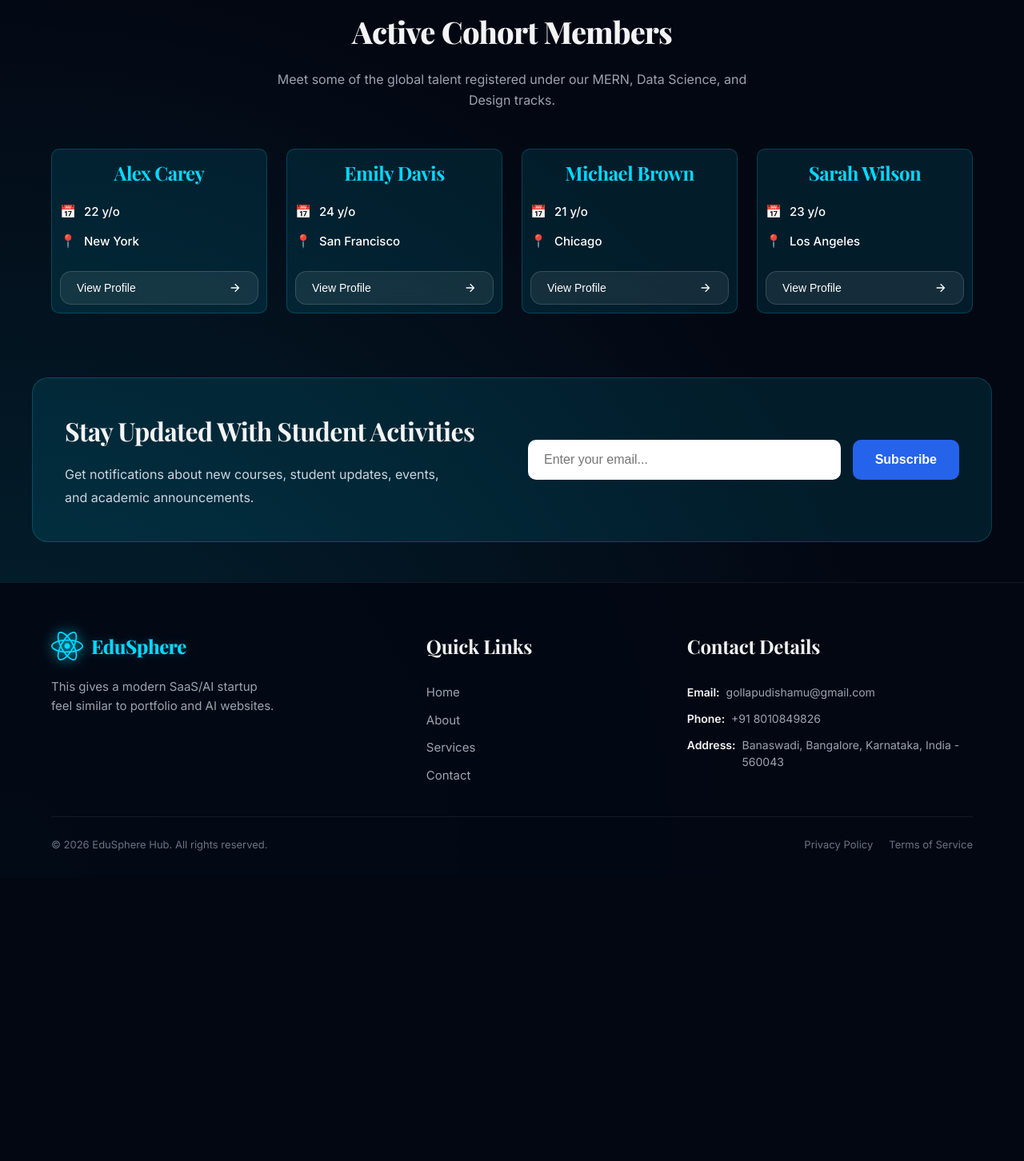
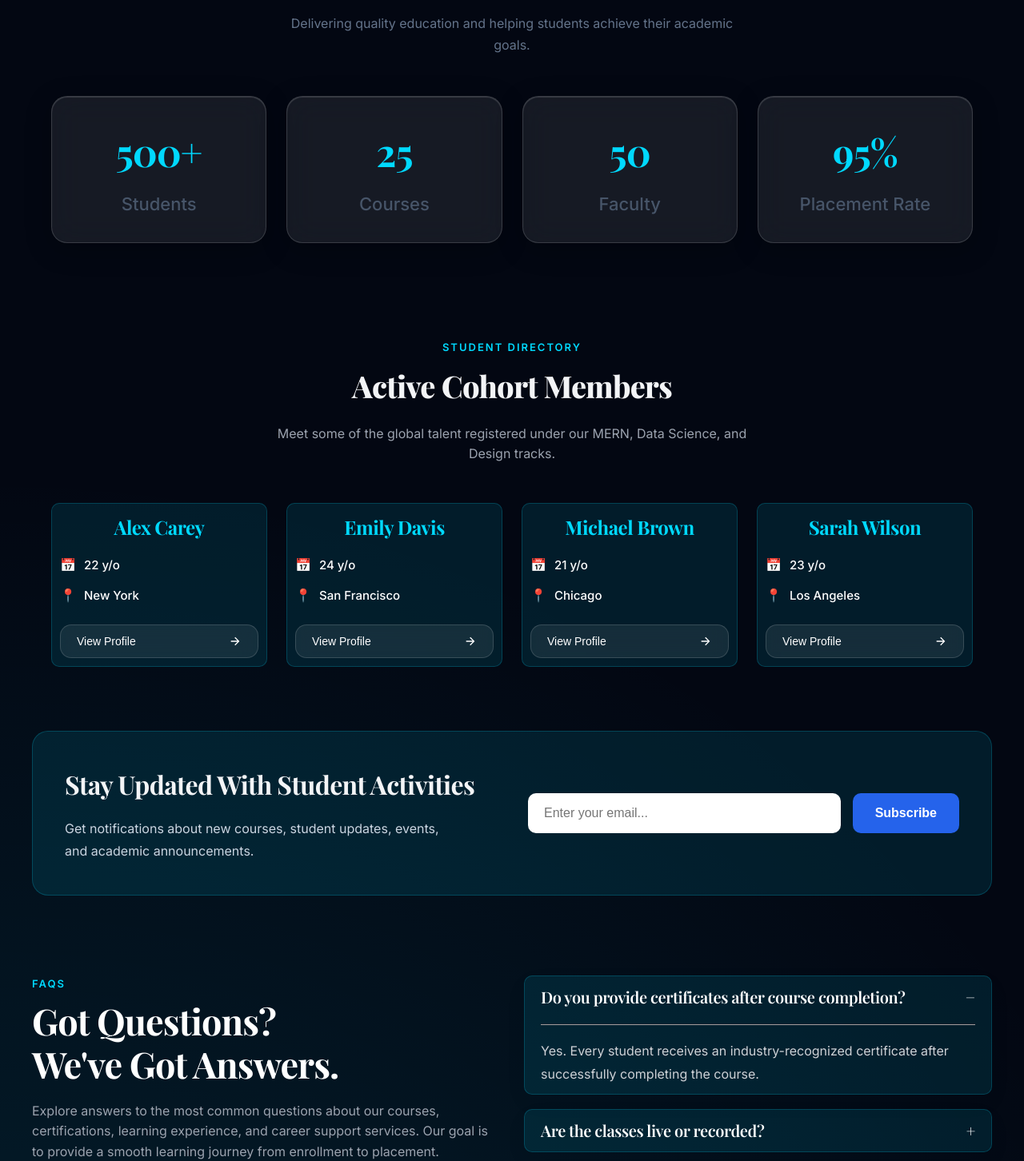
Before and after one commit to Shamu-0119/student-management-app, a React (Vite) app: page / in a window 1280 px wide. Shown: the part 1099-2551 px from the top of the page at 80% size. Before the commit the page ends 2196 px from the top, so only its background shows below. Built offline with nearby package versions, Linux system fonts and the light colour scheme.

Commit message:
FAQs section added

```diff
--- a/src/App.css
+++ b/src/App.css
@@ -230,6 +230,72 @@
     }
 }
 
+.stats-section {
+  padding: 40px 0;
+  background: #030712;
+}
+.section-heading {
+  text-align: center;
+  margin-bottom: 50px;
+}
+.section-heading h2 {
+  font-size: 2.5rem;
+  margin-bottom: 10px;
+}
+.section-heading p {
+  max-width: 600px;
+  margin: 0 auto;
+  color: #64748b;
+  line-height: 1.7;
+}
+.stats-grid {
+  display: grid;
+  grid-template-columns: repeat(4, 1fr);
+  gap: 25px;
+}
+.stat-card {
+    background: rgba(255, 255, 255, 0.08);
+
+    backdrop-filter: blur(18px);
+    -webkit-backdrop-filter: blur(18px);
+
+    border: 1px solid rgba(255, 255, 255, 0.15);
+
+    border-radius: 20px;
+    padding: 30px 20px;
+    text-align: center;
+
+    position: relative;
+    overflow: hidden;
+
+    box-shadow:
+        0 8px 32px rgba(0, 0, 0, 0.25),
+        inset 0 1px 1px rgba(255, 255, 255, 0.15);
+
+    transition: all 0.4s ease;
+}
+.stat-card:hover {
+    transform: translateY(-10px);
+    background: rgba(255, 255, 255, 0.12);
+    border-color: rgba(255, 255, 255, 0.25);
+    box-shadow:
+        0 15px 40px rgba(255, 255, 255, 0.08),
+        0 0 30px rgba(255, 255, 255, 0.05);
+}
+
+.stat-card:hover::before {
+    left: 180%;
+}
+.stat-card h3 {
+  font-size: 3rem;
+  color: #00d9ff;
+  margin-bottom: 10px;
+}
+.stat-card p {
+    color: #475569;
+    font-weight: 500;
+    font-size: 22px;
+}
 
 @media(max-width:768px){
 
--- a/src/App.jsx
+++ b/src/App.jsx
@@ -9,6 +9,7 @@ import './App.css'
 import About from './components/About'
 import {useState} from 'react';
 import Subscription from './components/Subscription.jsx';
+import Faq from './components/Faq.jsx';
 
 
 const students = [
@@ -46,6 +47,29 @@ const students = [
   }
 ];
 
+const stats = [
+{
+    id: 1,
+    number: "500+",
+    title: "Students"
+  },
+  {
+    id: 2,
+    number: "25",
+    title: "Courses"
+  },
+  {
+    id: 3,
+    number: "50",
+    title: "Faculty"
+  },
+  {
+    id: 4,
+    number: "95%",
+    title: "Placement Rate"
+  }
+];
+
 
 function App() {
 
@@ -58,6 +82,30 @@ function App() {
       <Banner />
 
        <About />
+
+
+       <section className="stats-section">
+          <div className="container">
+
+            <div className="section-heading">
+              <h2>Our Achievements</h2>
+              <p>
+                Delivering quality education and helping students
+                achieve their academic goals.
+              </p>
+            </div>
+
+            <div className="stats-grid">
+              {stats.map((stat) => (
+                <div className="stat-card" key={stat.id}>
+                  <h3>{stat.number}</h3>
+                  <p>{stat.title}</p>
+                </div>
+              ))}
+            </div>
+
+          </div>
+        </section>
 
        <section className="cards-section">
           <div className="container">
@@ -123,6 +171,7 @@ function App() {
 
         <Subscription />
 
+          <Faq />
 
 
       <Footer />
--- /dev/null
+++ b/src/components/Faq.css
@@ -0,0 +1,91 @@
+.faq-section {
+    display: grid;
+    grid-template-columns: 1fr 1fr;
+    gap: 30px;
+    padding: 50px 0px;
+}
+.faq-tag{
+    color: var(--color-accent);
+    text-transform: uppercase;
+    font-size: 13px;
+    font-weight: 600;
+    letter-spacing: 2px;
+    margin-bottom: 8px;
+    display: block;
+}
+.faq-left h2{
+    font-size:45px;
+    line-height:1.2;
+    margin-bottom:20px;
+    color:#fff;
+}
+.faq-left p{
+    color: var(--text-secondary);
+    max-width: 600px;
+    font-size: 16px;
+}
+.faq-stats{
+    display:flex;
+    gap:40px;
+}
+.faq-stats h3{
+    font-size:36px;
+    color:#2563eb;
+    margin-bottom:5px;
+}
+.faq-stats span{
+    color:#6b7280;
+    font-size:14px;
+}
+.faq-right {
+    width: 100%;
+    border-radius: 10px;
+    margin-bottom: 18px;
+    padding: 10px 20px;
+    transition: all .3s ease;
+    box-shadow: 0 10px 30px rgba(0,0,0,.04);
+    background: rgba(0, 217, 255, 0.1);
+    border: 1px solid rgba(0, 217, 255, 0.2);
+    color: var(--color-accent);
+}
+.faq-right:hover{
+    transform:translateY(-3px);
+    box-shadow:0 20px 40px rgba(0,0,0,.08);
+}
+.faq-question {
+    cursor: pointer;
+    font-size: 20px;
+    font-weight: 600;
+    color: #fff;
+    display: flex;
+    justify-content: space-between;
+    align-items: center;
+    margin: 0;
+}
+.faq-right span{
+    color:#fff;
+    font-weight: 600;
+}
+.faq-answer{
+    margin-top:18px;
+    color:#cfd1d6;
+    line-height:1.8;
+    font-size:16px;
+    border-top:1px solid #a69c9c;
+    padding-top:18px;
+}
+
+@media(max-width:991px){
+    .faq-section{
+        flex-direction:column;
+        gap:40px;
+    }
+    .faq-left{
+        width:100%;
+        position:relative;
+        top:auto;
+    }
+    .faq-left h2{
+        font-size:36px;
+    }
+}
--- /dev/null
+++ b/src/components/Faq.jsx
@@ -0,0 +1,95 @@
+import {useState} from 'react';
+import './Faq.css';
+
+const faqs = [
+  {
+    id: 1,
+    question: "Do you provide certificates after course completion?",
+    answer:
+      "Yes. Every student receives an industry-recognized certificate after successfully completing the course."
+  },
+  {
+    id: 2,
+    question: "Are the classes live or recorded?",
+    answer:
+      "We provide live instructor-led sessions along with lifetime access to recorded lectures."
+  },
+  {
+    id: 3,
+    question: "Do you offer placement assistance?",
+    answer:
+      "Yes. We provide resume building, mock interviews, portfolio guidance, and placement support."
+  },
+  {
+    id: 4,
+    question: "Can beginners enroll in the courses?",
+    answer:
+      "Absolutely. Our beginner-friendly curriculum is designed for students with little or no prior experience."
+  },
+  {
+    id: 5,
+    question: "What is the duration of the programs?",
+    answer:
+      "Course durations vary from 6 weeks to 6 months depending on the specialization and learning track."
+  },
+  {
+    id: 6,
+    question: "Will I get access to projects?",
+    answer:
+      "Yes. Students work on real-world projects that help build practical skills and strengthen portfolios."
+  }
+];
+
+
+function Faq(){
+
+    const [openId,setOpenId]=useState(1);
+
+
+
+    return (
+        <>
+        <div className="container faq-section">
+            <div className="faq-left">
+                    <span className="faq-tag">FAQs</span>
+
+                    <h2>
+                        Got Questions?
+                        <br />
+                        We've Got Answers.
+                    </h2>
+
+                    <p>
+                        Explore answers to the most common questions about our courses,
+                        certifications, learning experience, and career support services.
+                        Our goal is to provide a smooth learning journey from enrollment
+                        to placement.
+                    </p>
+            </div>
+            <div>
+                {
+                    faqs.map((faq)=>{
+                        return(
+                            <div key={faq.id} className="faq-right">
+                                <h3 className="faq-question" onClick={() =>
+                                        openId === faq.id ? setOpenId(null) : setOpenId(faq.id)
+                                    }>{faq.question}
+                                    <span>{openId === faq.id ? "−" : "+"}</span>
+                                </h3>
+
+                                {
+                                    openId === faq.id && (
+                                        <p className="faq-answer">{faq.answer}</p>
+                                    )
+                                }
+                            </div>
+                        )
+                    })
+                }
+            </div>
+       </div>
+        </>
+    )
+}
+
+export default Faq;
```
